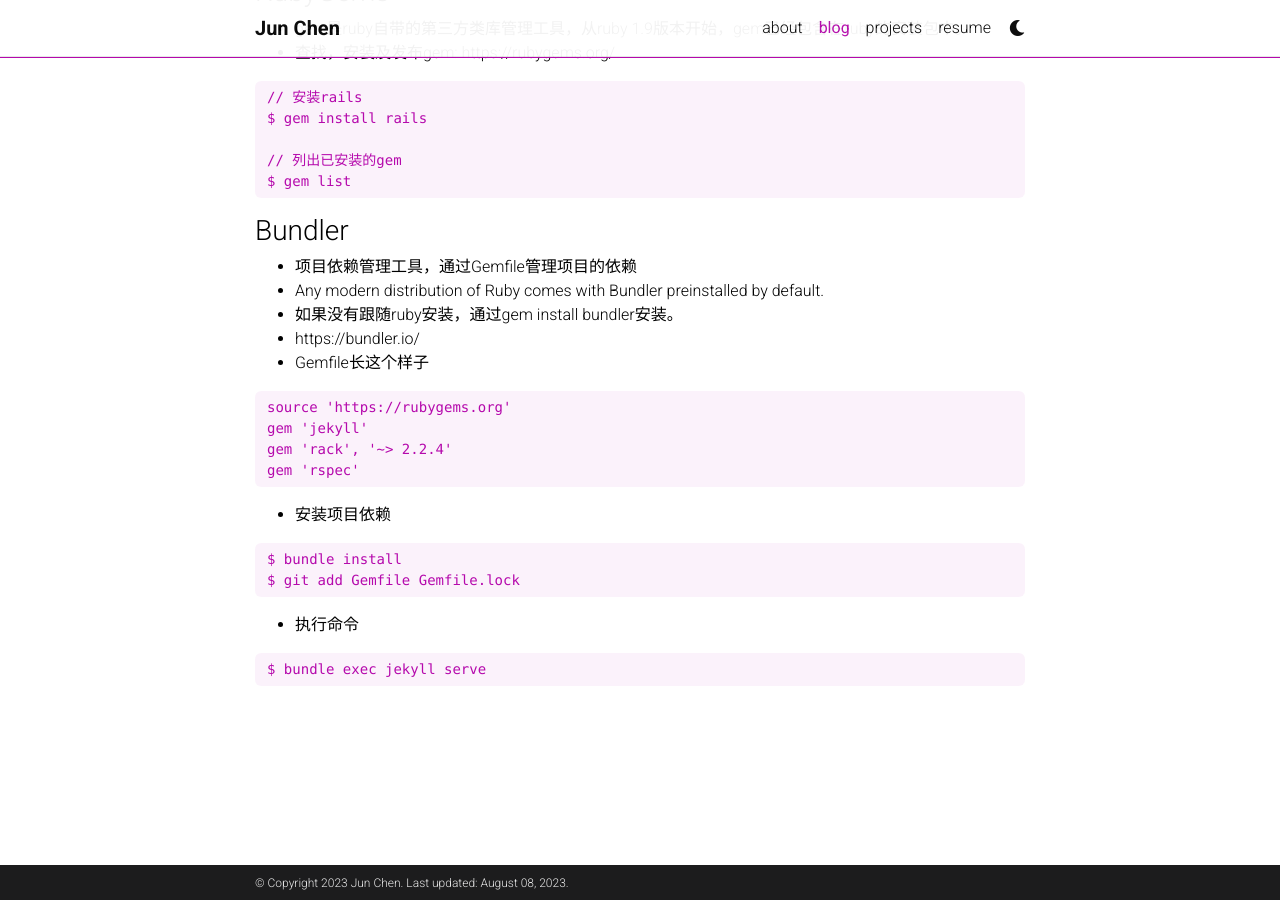
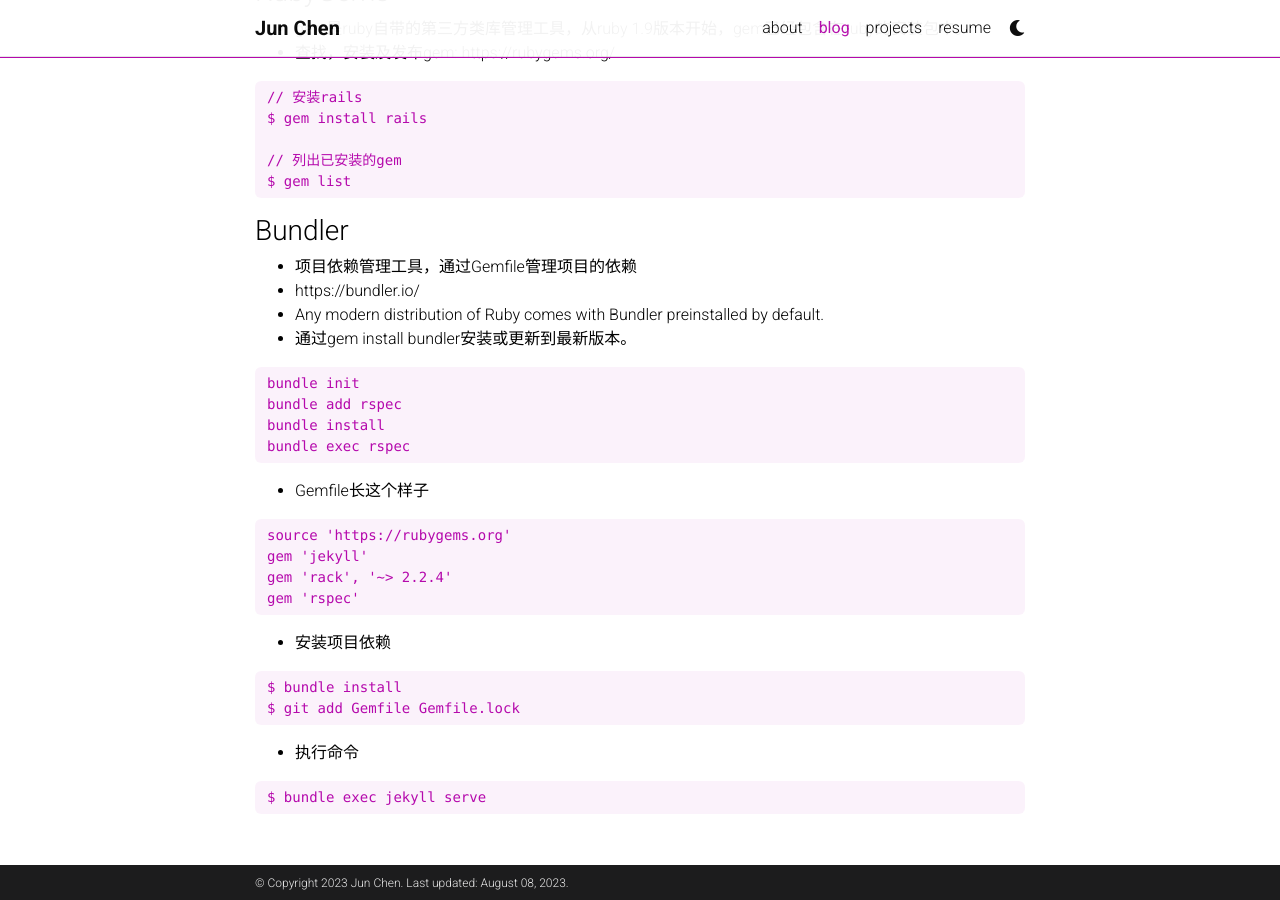
Before and after one commit to chenjun305/chenjun305.github.io, a Jekyll site: the page built from _posts/2023-01-13-setup-ruby-dev-env-mac.md, in a window 1280 px wide and 900 px high, scrolled down 1011 px. Built offline with Jekyll 4.4.1, drawn with Linux system fonts in a browser that asks for light colours; comment, search, counter and statistics services are not loaded; a style sheet for code colours, icons or effects is not loaded.

Commit message:
update post

````diff
--- a/_posts/2023-01-13-setup-ruby-dev-env-mac.md
+++ b/_posts/2023-01-13-setup-ruby-dev-env-mac.md
@@ -57,9 +57,17 @@ $ gem list
 
 ### Bundler
 * 项目依赖管理工具，通过Gemfile管理项目的依赖
+* https://bundler.io/
 * Any modern distribution of Ruby comes with Bundler preinstalled by default.
-* 如果没有跟随ruby安装，通过gem install bundler安装。
-* https://bundler.io/
+* 通过gem install bundler安装或更新到最新版本。
+
+```
+bundle init
+bundle add rspec
+bundle install
+bundle exec rspec
+```
+
 * Gemfile长这个样子
 
 ```
````
